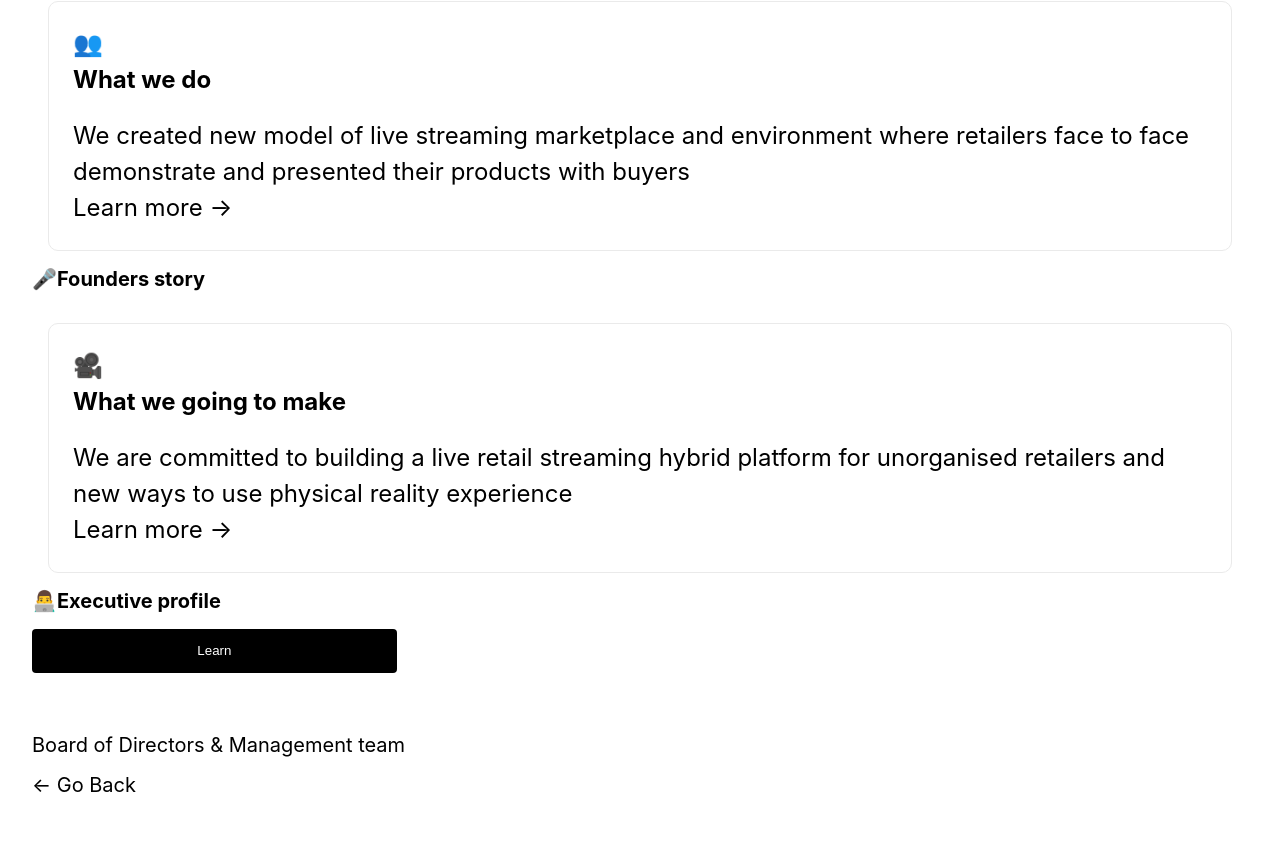
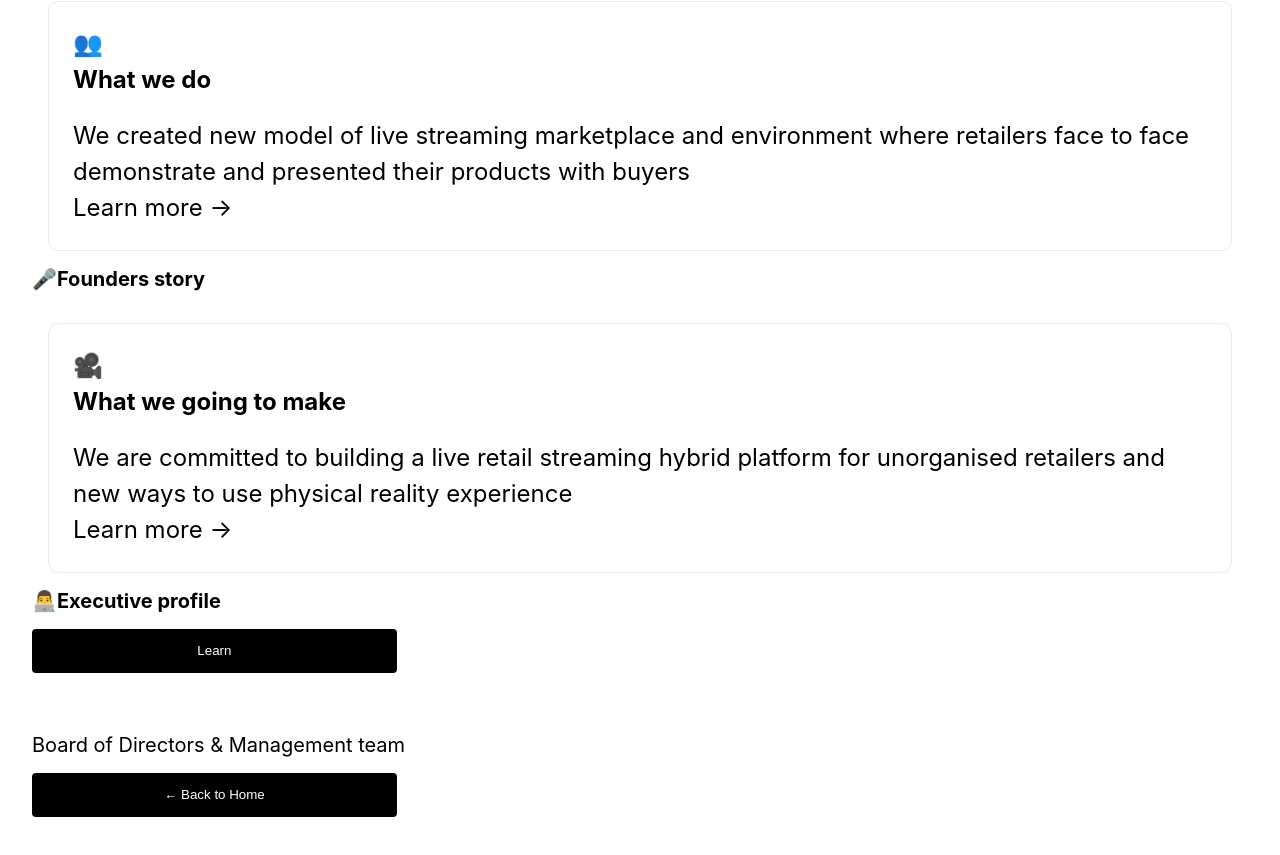
Before and after one commit to rammurmu/next, a Next.js app: page /about in a window 1280 px wide. Shown: the part 699-1554 px from the top of the page. Built offline with nearby package versions, Linux system fonts and the light colour scheme.

Commit message:
Update about.js

```diff
--- a/pages/about.js
+++ b/pages/about.js
@@ -61,7 +61,7 @@ export default function About() {
           <p className={styles.p}>Board of Directors & Management team</p>
         <p className={styles.p}>
           <Link href="/">
-            <a>&larr; Go Back</a>
+            <a><button type="button" className={styles.button}>&larr; Back to Home</button></a>
           </Link>
          </p>
       </main>
```
